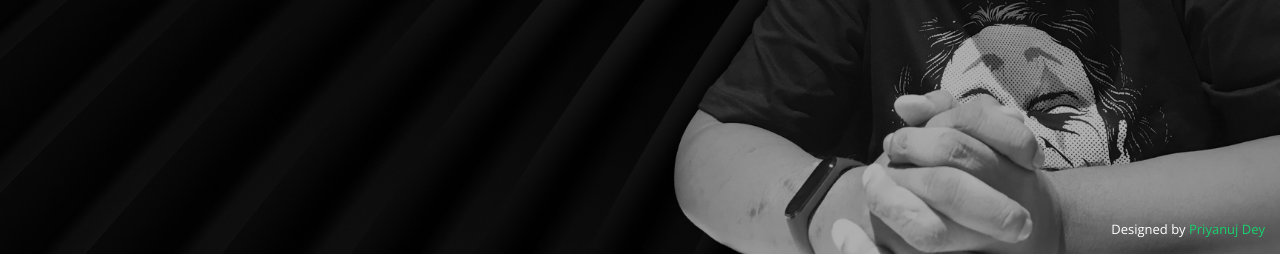
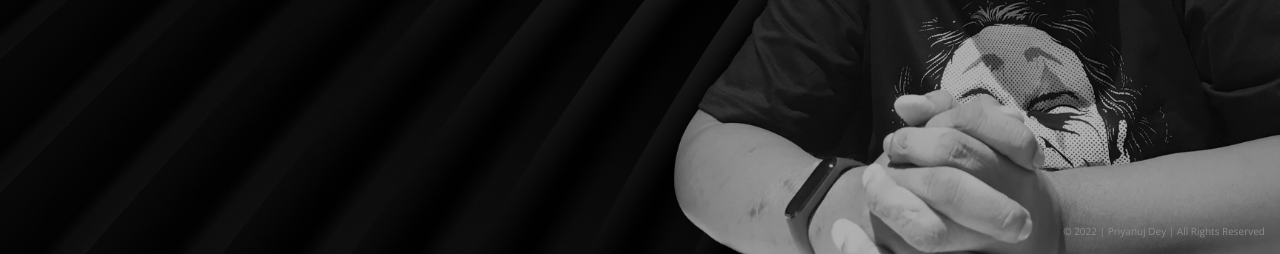
Before and after one commit to priynju/pf, a plain HTML site: page index.html in a window 1280 px wide. Shown: the part 546-800 px from the top of the page. Drawn offline with nearby package versions, Linux system fonts and the light colour scheme.

Commit message:
Updated Footer

```diff
--- a/assets/css/style.css
+++ b/assets/css/style.css
@@ -1010,8 +1010,8 @@ section .container {
   bottom: 0;
   padding: 15px;
   text-align: right;
-  font-size: 13px;
-  color: #fff;
+  font-size: 10px;
+  color: #8C8C8C;
   z-index: 999999;
 }
 @media (max-width: 992px) {
--- a/index.html
+++ b/index.html
@@ -758,11 +758,7 @@
   </section><!-- End Contact Section -->
 
   <div class="credits">
-    <!-- All the links in the footer should remain intact. -->
-    <!-- You can delete the links only if you purchased the pro version. -->
-    <!-- Licensing information: https://bootstrapmade.com/license/ -->
-    <!-- Purchase the pro version with working PHP/AJAX contact form: https://bootstrapmade.com/personal-free-resume-bootstrap-template/ -->
-    Designed by <a href="https://priyanuj.com/">Priyanuj Dey</a>
+   <a>© 2022 | Priyanuj Dey | All Rights Reserved</a>
   </div>
 
   <!-- Vendor JS Files -->
```
